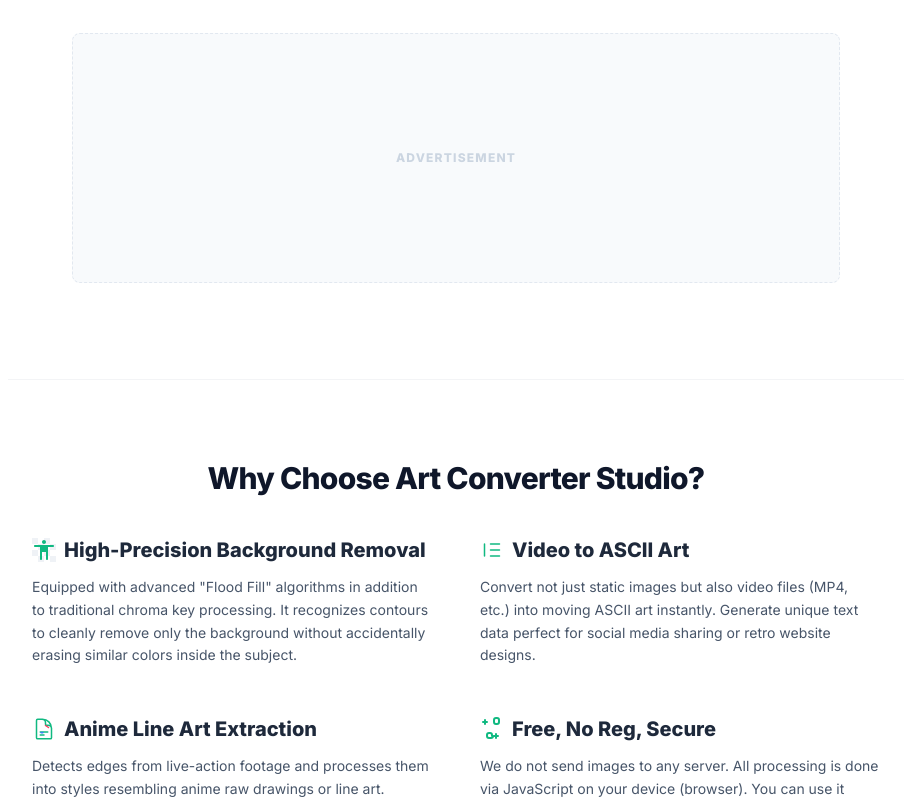
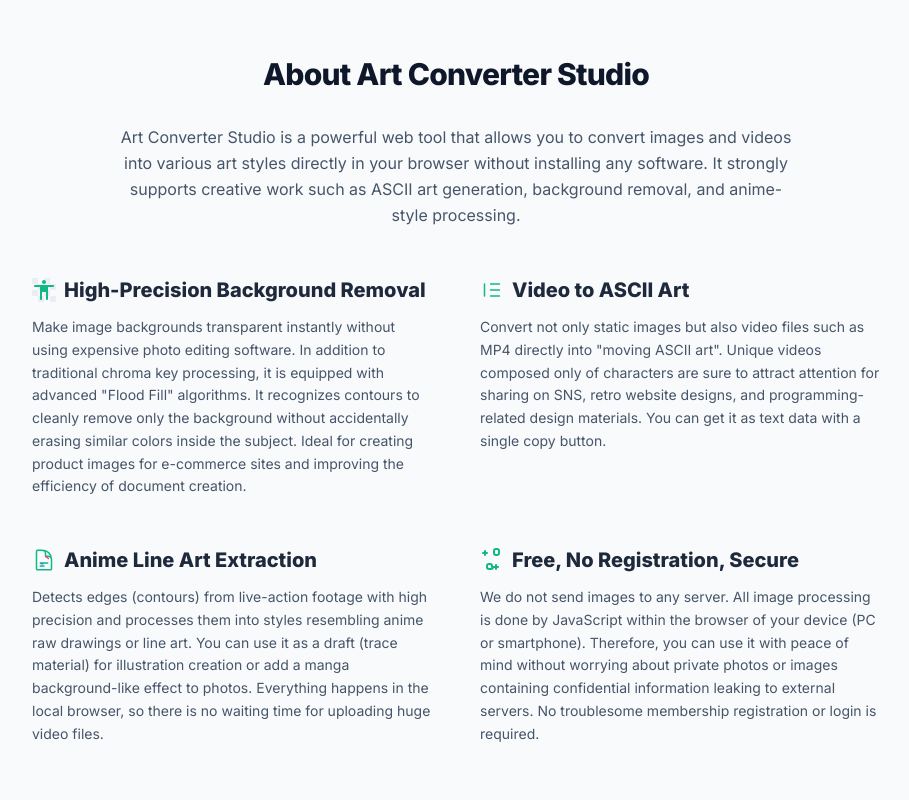
Before and after one commit to yuu737/ascii-art-converte, a React (Vite) app: page / in a window 1280 px wide. Shown: the part 1800-2600 px from the top of the page, without its empty margins (184-1093 px from the left). Built offline with nearby package versions, Linux system fonts and the light colour scheme.

Commit message:
feat: Remove unused icons and ad placeholder
Removes unused icon components from `App.tsx` to reduce bundle size and improve code clarity. Also removes the `AdPlaceholder` component as it is no longer needed.

```diff
--- a/App.tsx
+++ b/App.tsx
@@ -5,7 +5,7 @@
 import { FlipbookViewer } from './FlipbookViewer';
 import { AsciiPlayer } from './AsciiPlayer';
 import { Loader } from './Loader';
-import { DownloadIcon, FilmIcon, SparklesIcon, XCircleIcon, MonochromeIcon, PencilIcon, PhotoIcon, CelShadingIcon, AnimationSketchIcon, ChevronDownIcon, EightBitIcon, AsciiArtIcon, ClipboardIcon, SilhouetteIcon, TransparentBgIcon, ImageIcon, PlayIcon, PauseIcon, LineArtIcon, CheckIcon } from './Icons';
+import { DownloadIcon, SparklesIcon, XCircleIcon, MonochromeIcon, PencilIcon, PhotoIcon, AnimationSketchIcon, EightBitIcon, AsciiArtIcon, ClipboardIcon, SilhouetteIcon, TransparentBgIcon, PlayIcon, PauseIcon, CheckIcon } from './Icons';
 import { applyPencilSketchEffect, applyCelShadingEffect, applyGengaEffect, apply8BitEffect, convertImageToAscii, applySilhouetteEffect, applyLineArtEffect, applyChromaKeyTransparency, applyFloodFillTransparency } from './services/imageEffects';
 
 // --- Type Definitions ---
@@ -197,28 +197,32 @@
     </div>
 );
 
-const AdPlaceholder: React.FC<{ className?: string, label?: string }> = ({ className = "", label = "Advertisement" }) => (
-    <div className={`w-full bg-slate-50 border border-dashed border-slate-200 rounded-lg flex items-center justify-center text-slate-300 text-xs font-bold tracking-widest uppercase select-none ${className}`}>
-        {label}
-    </div>
-);
-
+// AdPlaceholderを削除し、コンテンツ（テキスト）を強化するためのコンポーネントを追加
 const SeoContent: React.FC<{ lang: Language }> = ({ lang }) => {
+    // コンテンツ不足（AdSense審査落ち）を防ぐため、豊富なテキストコンテンツを提供
     if (lang === 'ja') {
         return (
-            <section className="max-w-4xl mx-auto px-6 py-20 border-t border-gray-100">
-                <h2 className="text-3xl font-black text-slate-900 mb-10 text-center tracking-tight">
-                    なぜ「アート変換スタジオ」が選ばれるのか？
+            <div className="w-full bg-slate-50 border-t border-slate-200 mt-20">
+                <section className="max-w-4xl mx-auto px-6 py-16">
+                    <h2 className="text-3xl font-black text-slate-900 mb-8 text-center tracking-tight">
+                        アート変換スタジオについて
                     </h2>
-                <div className="grid md:grid-cols-2 gap-12">
+                    <p className="text-slate-600 leading-relaxed mb-12 text-center max-w-2xl mx-auto">
+                        アート変換スタジオ（Art Converter Studio）は、特別なソフトをインストールすることなく、ブラウザ上だけで画像や動画を様々なアートスタイルに変換できる高機能なWebツールです。
+                        アスキーアート生成、背景透過、アニメ風加工など、クリエイティブな作業を強力にサポートします。
+                    </p>
+
+                    <div className="grid md:grid-cols-2 gap-12 mb-20">
                         <article>
                             <h3 className="text-xl font-bold text-slate-800 mb-3 flex items-center gap-2">
                                 <TransparentBgIcon className="w-6 h-6 text-emerald-500" />
                                 高精度な背景透過・切り抜き
                             </h3>
                             <p className="text-slate-600 leading-relaxed text-sm">
+                                画像編集ソフトを使わずに、ブラウザだけで一瞬にして画像の背景を透明にできます。
                                 従来のクロマキー処理に加え、高度な「領域拡張法（Flood Fill）」アルゴリズムを搭載。
                                 被写体の内側にある同系色を誤って消すことなく、輪郭を認識して背景だけを綺麗に透明化します。
+                                ECサイトの商品画像作成や、資料作成の効率化に最適です。
                             </p>
                         </article>
                         <article>
@@ -227,8 +231,9 @@
                                 動画も変換できるアスキーアート
                             </h3>
                             <p className="text-slate-600 leading-relaxed text-sm">
-                            静止画だけでなく、動画ファイル（MP4等）をそのまま動くアスキーアートに変換できます。
-                            SNSでのシェアや、レトロなWebサイト演出に使えるユニークなテキストデータを瞬時に生成。
+                                静止画だけでなく、MP4などの動画ファイルをそのまま「動くアスキーアート」に変換できます。
+                                文字だけで構成されたユニークな映像は、SNSでのシェアや、レトロなWebサイトの演出、プログラミング関連のデザイン素材として注目を集めること間違いありません。
+                                コピーボタン一つでテキストデータとして取得可能です。
                             </p>
                         </article>
                         <article>
@@ -237,8 +242,9 @@
                                 アニメ原画・線画抽出機能
                             </h3>
                             <p className="text-slate-600 leading-relaxed text-sm">
-                            実写映像からエッジを検出し、アニメの原画や線画のようなスタイルに加工します。
-                            すべての処理はブラウザ上で完結するため、巨大なファイルをアップロードする待ち時間もありません。
+                                実写映像からエッジ（輪郭）を高精度に検出し、アニメの原画や線画のようなスタイルに加工します。
+                                イラスト作成の下書き（トレース素材）として利用したり、マンガ背景のような効果を写真に加えることができます。
+                                すべての処理はローカル（ブラウザ）上で完結するため、巨大な動画ファイルをアップロードする待ち時間もありません。
                             </p>
                         </article>
                         <article>
@@ -247,28 +253,72 @@
                                 完全無料・登録不要・安心安全
                             </h3>
                             <p className="text-slate-600 leading-relaxed text-sm">
-                            当サイトはサーバーに画像を送信しません。すべての画像処理はお使いの端末（ブラウザ）のJavaScriptで行われます。
-                            プライベートな写真でも、外部に流出する心配がなく安心してご利用いただけます。
+                                当サイトはサーバーに画像を送信しません。すべての画像処理はお使いの端末（PCやスマートフォン）のブラウザ内でJavaScriptによって行われます。
+                                そのため、プライベートな写真や機密情報を含む画像が外部サーバーに流出する心配がなく、安心してご利用いただけます。
+                                面倒な会員登録やログインも一切不要です。
                             </p>
                         </article>
                     </div>
+
+                    <div className="bg-white p-8 rounded-2xl border border-slate-200 shadow-sm mb-20">
+                        <h3 className="text-2xl font-bold text-slate-900 mb-6">使い方はとても簡単です</h3>
+                        <ol className="list-decimal list-inside space-y-4 text-slate-700 font-medium">
+                            <li className="pl-2"><span className="font-bold text-slate-900">スタイルを選択する:</span> 画面上部のアイコンから、変換したいスタイル（アスキーアート、背景透過、アニメ原画など）を選びます。</li>
+                            <li className="pl-2"><span className="font-bold text-slate-900">ファイルをアップロード:</span> 画像または動画ファイルをドラッグ＆ドロップするか、クリックして選択します。</li>
+                            <li className="pl-2"><span className="font-bold text-slate-900">詳細を調整:</span> 必要に応じてスライダーを動かし、線の太さや透過のしきい値を調整します。プレビューはリアルタイムで更新されます。</li>
+                            <li className="pl-2"><span className="font-bold text-slate-900">保存・共有:</span> 結果に満足したら、画像をダウンロードしたり、テキストをコピーしてSNSなどで共有しましょう。</li>
+                        </ol>
+                    </div>
+
+                    <div className="space-y-8">
+                        <h3 className="text-2xl font-bold text-slate-900 text-center">よくある質問 (FAQ)</h3>
+                        <div className="space-y-4">
+                            <div className="bg-white p-6 rounded-xl border border-slate-200">
+                                <h4 className="font-bold text-lg text-slate-800 mb-2">Q. 本当に無料ですか？</h4>
+                                <p className="text-slate-600 text-sm">A. はい、すべての機能を完全に無料でご利用いただけます。課金要素もありません。</p>
+                            </div>
+                            <div className="bg-white p-6 rounded-xl border border-slate-200">
+                                <h4 className="font-bold text-lg text-slate-800 mb-2">Q. アップロードした画像はどこかに保存されますか？</h4>
+                                <p className="text-slate-600 text-sm">A. いいえ、保存されません。当ツールは「クライアントサイド処理」技術を使用しており、画像データがお使いのデバイスから外部のサーバーへ送信されることは一切ありません。</p>
+                            </div>
+                            <div className="bg-white p-6 rounded-xl border border-slate-200">
+                                <h4 className="font-bold text-lg text-slate-800 mb-2">Q. 生成した画像は商用利用できますか？</h4>
+                                <p className="text-slate-600 text-sm">A. はい、当ツールで生成した画像やテキストデータの著作権は、元の画像の権利を持つ利用者に帰属します。ご自身の作品として商用利用していただいて問題ありません。</p>
+                            </div>
+                            <div className="bg-white p-6 rounded-xl border border-slate-200">
+                                <h4 className="font-bold text-lg text-slate-800 mb-2">Q. スマホでも使えますか？</h4>
+                                <p className="text-slate-600 text-sm">A. はい、iPhoneやAndroidなどのスマートフォン、タブレットのブラウザでも動作します。ただし、動画変換などの重い処理は、PC環境でのご利用を推奨します。</p>
+                            </div>
+                        </div>
+                    </div>
                 </section>
+            </div>
         );
     }
+
+    // English Content
     return (
-        <section className="max-w-4xl mx-auto px-6 py-20 border-t border-gray-100">
-            <h2 className="text-3xl font-black text-slate-900 mb-10 text-center tracking-tight">
-                Why Choose Art Converter Studio?
+        <div className="w-full bg-slate-50 border-t border-slate-200 mt-20">
+            <section className="max-w-4xl mx-auto px-6 py-16">
+                <h2 className="text-3xl font-black text-slate-900 mb-8 text-center tracking-tight">
+                    About Art Converter Studio
                 </h2>
-            <div className="grid md:grid-cols-2 gap-12">
+                <p className="text-slate-600 leading-relaxed mb-12 text-center max-w-2xl mx-auto">
+                    Art Converter Studio is a powerful web tool that allows you to convert images and videos into various art styles directly in your browser without installing any software.
+                    It strongly supports creative work such as ASCII art generation, background removal, and anime-style processing.
+                </p>
+
+                <div className="grid md:grid-cols-2 gap-12 mb-20">
                     <article>
                         <h3 className="text-xl font-bold text-slate-800 mb-3 flex items-center gap-2">
                             <TransparentBgIcon className="w-6 h-6 text-emerald-500" />
                             High-Precision Background Removal
                         </h3>
                         <p className="text-slate-600 leading-relaxed text-sm">
-                        Equipped with advanced "Flood Fill" algorithms in addition to traditional chroma key processing.
+                            Make image backgrounds transparent instantly without using expensive photo editing software.
+                            In addition to traditional chroma key processing, it is equipped with advanced "Flood Fill" algorithms.
                             It recognizes contours to cleanly remove only the background without accidentally erasing similar colors inside the subject.
+                            Ideal for creating product images for e-commerce sites and improving the efficiency of document creation.
                         </p>
                     </article>
                     <article>
@@ -277,8 +327,9 @@
                             Video to ASCII Art
                         </h3>
                         <p className="text-slate-600 leading-relaxed text-sm">
-                        Convert not just static images but also video files (MP4, etc.) into moving ASCII art instantly.
-                        Generate unique text data perfect for social media sharing or retro website designs.
+                            Convert not only static images but also video files such as MP4 directly into "moving ASCII art".
+                            Unique videos composed only of characters are sure to attract attention for sharing on SNS, retro website designs, and programming-related design materials.
+                            You can get it as text data with a single copy button.
                         </p>
                     </article>
                     <article>
@@ -287,22 +338,57 @@
                             Anime Line Art Extraction
                         </h3>
                         <p className="text-slate-600 leading-relaxed text-sm">
-                        Detects edges from live-action footage and processes them into styles resembling anime raw drawings or line art.
-                        Everything happens in the browser, so there's no waiting time for large file uploads.
+                            Detects edges (contours) from live-action footage with high precision and processes them into styles resembling anime raw drawings or line art.
+                            You can use it as a draft (trace material) for illustration creation or add a manga background-like effect to photos.
+                            Everything happens in the local browser, so there is no waiting time for uploading huge video files.
                         </p>
                     </article>
                     <article>
                         <h3 className="text-xl font-bold text-slate-800 mb-3 flex items-center gap-2">
                             <SparklesIcon className="w-6 h-6 text-emerald-500" />
-                        Free, No Reg, Secure
+                            Free, No Registration, Secure
                         </h3>
                         <p className="text-slate-600 leading-relaxed text-sm">
-                        We do not send images to any server. All processing is done via JavaScript on your device (browser).
-                        You can use it safely without worrying about private photos leaking externally.
+                            We do not send images to any server. All image processing is done by JavaScript within the browser of your device (PC or smartphone).
+                            Therefore, you can use it with peace of mind without worrying about private photos or images containing confidential information leaking to external servers.
+                            No troublesome membership registration or login is required.
                         </p>
                     </article>
                 </div>
+
+                <div className="bg-white p-8 rounded-2xl border border-slate-200 shadow-sm mb-20">
+                    <h3 className="text-2xl font-bold text-slate-900 mb-6">How to Use</h3>
+                    <ol className="list-decimal list-inside space-y-4 text-slate-700 font-medium">
+                        <li className="pl-2"><span className="font-bold text-slate-900">Select Style:</span> Choose the style you want to convert (ASCII art, Transparent background, Anime line, etc.) from the icons at the top.</li>
+                        <li className="pl-2"><span className="font-bold text-slate-900">Upload File:</span> Drag and drop an image or video file, or click to select one.</li>
+                        <li className="pl-2"><span className="font-bold text-slate-900">Adjust Settings:</span> Use the sliders to adjust line thickness, transparency threshold, etc. The preview updates in real-time.</li>
+                        <li className="pl-2"><span className="font-bold text-slate-900">Save & Share:</span> Once satisfied with the result, download the image or copy the text to share on social media.</li>
+                    </ol>
+                </div>
+
+                <div className="space-y-8">
+                    <h3 className="text-2xl font-bold text-slate-900 text-center">Frequently Asked Questions (FAQ)</h3>
+                    <div className="space-y-4">
+                        <div className="bg-white p-6 rounded-xl border border-slate-200">
+                            <h4 className="font-bold text-lg text-slate-800 mb-2">Q. Is it really free?</h4>
+                            <p className="text-slate-600 text-sm">A. Yes, all features are completely free to use. There are no hidden charges.</p>
+                        </div>
+                        <div className="bg-white p-6 rounded-xl border border-slate-200">
+                            <h4 className="font-bold text-lg text-slate-800 mb-2">Q. Are my uploaded images saved somewhere?</h4>
+                            <p className="text-slate-600 text-sm">A. No, they are not saved. This tool uses "client-side processing" technology, and image data is never sent from your device to an external server.</p>
+                        </div>
+                        <div className="bg-white p-6 rounded-xl border border-slate-200">
+                            <h4 className="font-bold text-lg text-slate-800 mb-2">Q. Can I use the generated images commercially?</h4>
+                            <p className="text-slate-600 text-sm">A. Yes, the copyright of the images and text data generated by this tool belongs to the user who owns the original image. You can use them commercially as your own work.</p>
+                        </div>
+                        <div className="bg-white p-6 rounded-xl border border-slate-200">
+                            <h4 className="font-bold text-lg text-slate-800 mb-2">Q. Can I use it on my smartphone?</h4>
+                            <p className="text-slate-600 text-sm">A. Yes, it works on browsers on smartphones and tablets such as iPhones and Androids. However, for heavy processing such as video conversion, we recommend using a PC environment.</p>
+                        </div>
+                    </div>
+                </div>
             </section>
+        </div>
     );
 };
 
@@ -383,11 +469,6 @@
 
 const Footer: React.FC<FooterProps> = ({ onOpenModal, t }) => (
     <footer className="bg-slate-50 border-t border-slate-200 py-16">
-        {/* Ad Space above footer */}
-        <div className="max-w-6xl mx-auto px-6 mb-12">
-            <AdPlaceholder className="h-[90px]" label="Advertisement (Footer)" />
-        </div>
-
         <div className="max-w-6xl mx-auto px-6 text-center">
             <div className="flex items-center justify-center gap-2 mb-6">
                 <div className="w-8 h-8 bg-slate-200 rounded-full flex items-center justify-center">
@@ -971,10 +1052,7 @@
                 <span className="flex items-center gap-1.5"><CheckIcon className="w-4 h-4 text-emerald-500" /> {t('feature_privacy')}</span>
             </div>
 
-            {/* Ad Space below Hero */}
-            <div className="max-w-2xl mx-auto">
-                <AdPlaceholder className="h-[90px]" label="Advertisement (Top Banner)" />
-            </div>
+            {/* AdPlaceholder was here - removed for safety during review */}
         </div>
       </div>
 
@@ -1061,11 +1139,6 @@
                     </div>
                 )}
             </section>
-
-             {/* Ad Space Bottom (After Result) */}
-             <div className="flex justify-center py-8">
-                <AdPlaceholder className="w-full max-w-3xl h-[250px]" label="Advertisement" />
-            </div>
         </div>
       </main>
 
```
Lines whose indentation alone changed are shown as unchanged.
